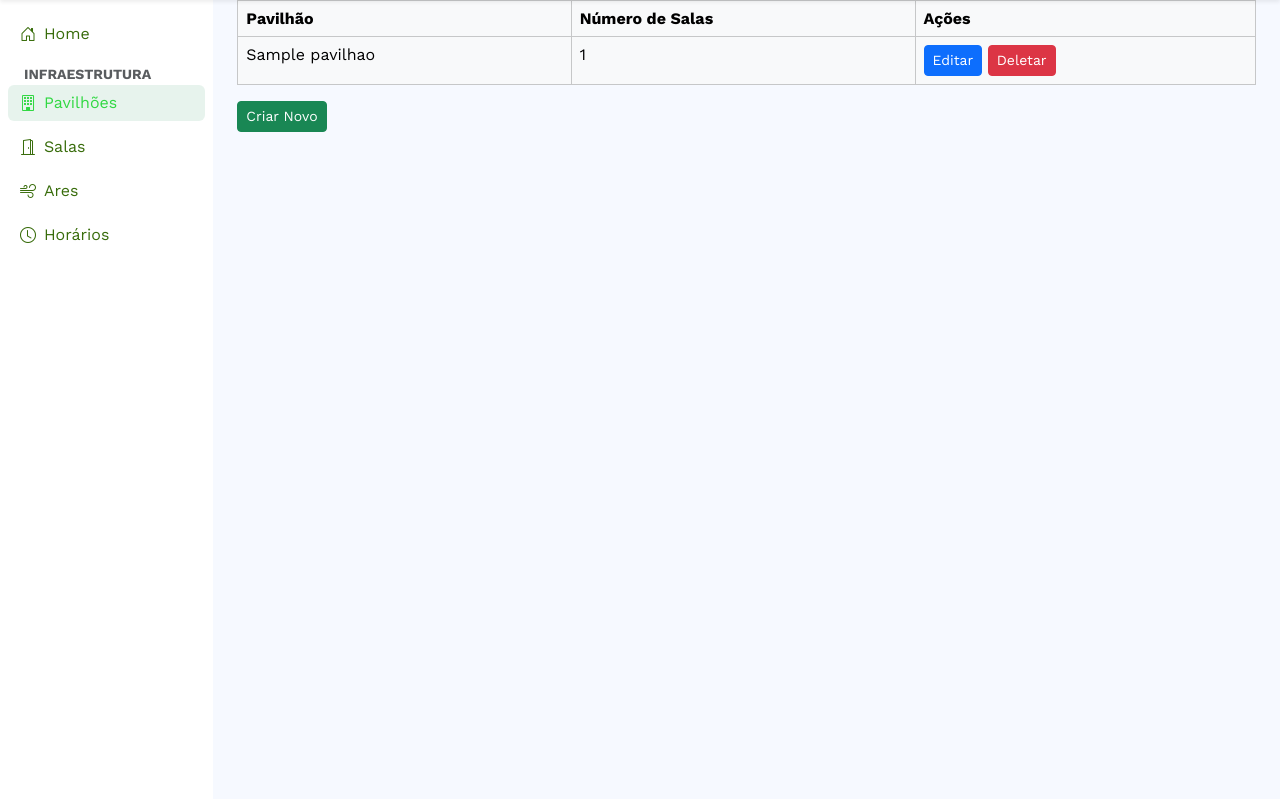
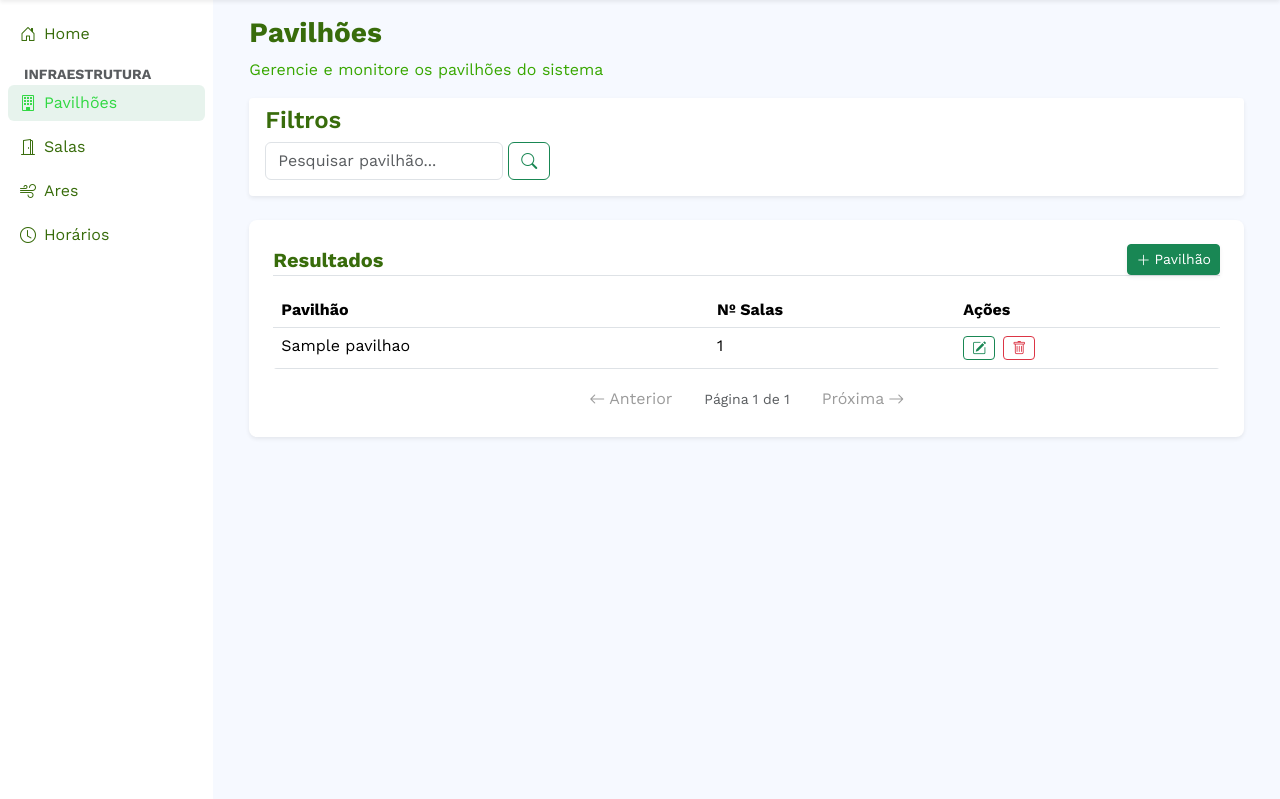
Before and after one commit to HielSaraiva/project-chronoair, a Django app: page /listar_pavilhoes/ in a window 1280 px wide. Shown: the part 53-852 px from the top of the page. Run offline with Django 5.2, Linux system fonts and the light colour scheme; a user stored in the database is signed in; tables that the repository leaves empty hold one stand-in row (values such as "Sample post"); parts of the project's set-up code (start-up, migrations or seed data) failed here and were passed over; some libraries are stand-ins or nearby versions.

Commit message:
fix: modificando listar_pavilhoes.html e correlacionados

```diff
--- a/ac_mm_system/website/static/css/all_website_style.css
+++ b/ac_mm_system/website/static/css/all_website_style.css
@@ -31,7 +31,7 @@ body {
    min-width: 200px;
    width: 256px;
    box-shadow: 2px;
-  }
+}
 
 .dropdown-menu-custom .dropdown-item:hover {
    background-color: rgba(25, 135, 84, 0.1);
@@ -168,10 +168,38 @@ body {
 
 /* Página Inicial */
 
-/* Pavilhões */
+/* Páginas de listagem */
+.btn-custom-active {
+   background-color: rgb(255, 255, 255);
+   color: var(--green-medium-color);
+   border: none;
+   text-decoration: none;
+   padding-left: 8px;
+   padding-right: 8px;
+   padding-top: 2px;
+   padding-bottom: 2px;
+}
 
-/* Salas */
+.btn-custom-active:hover {
+   background-color: rgba(25, 135, 84, 0.1) !important;
+   color: var(--green-light-color) !important;
+   border: none;
+   text-decoration: none;
+   border-radius: 5px;
+}
 
-/* Ares */
+.btn-custom-inactive {
+   background-color: rgb(255, 255, 255);
+   color: rgb(155, 155, 155);
+   border: none;
+   padding-left: 8px;
+   padding-right: 8px;
+   padding-top: 2px;
+   padding-bottom: 2px;
+}
 
-/* Horários */
+/* Páginas de criação/edição */
+
+/* Páginas de deleção */
+
+/* Páginas de ajustes */
--- a/ac_mm_system/website/templates/listar_pavilhoes.html
+++ b/ac_mm_system/website/templates/listar_pavilhoes.html
@@ -1,26 +1,16 @@
 {% extends "base.html" %}
-
 {% load django_bootstrap5 %}
 {% load static %}
 {% bootstrap_css %}
 {% bootstrap_javascript %}
-
-{% block title %}Pavilhões{% endblock title %}
-
-{% block pavilhoes %}
-<div class="button-pavilhao"> <!-- div do botão de pavilhões -->
-    <div class="rectangle-white"></div>
-    <img class="img-botoes-menu" src="{% static 'buttons/buildings-20green.svg' %}"/>
-    <button class="img-botoes-menu" onclick="window.location.href='{% url 'website:listar_pavilhoes' %}'"></button>
-    <div class="nome-botoes-menu">Pavilhões</div>
-</div>
-{% endblock pavilhoes %}
-
+{% block title %}
+    Pavilhões
+{% endblock title %}
 {% block content %}
-    <div class="bloco-central">
+    {% comment %} <div class="bloco-central">
         <div class="lista-pavilhao overflow-auto">
             <!-- div que determina o tamanho do bloco central, onde fica o conteúdo -->
-                {% bootstrap_messages %}
+            <div class="position-fixed">{% bootstrap_messages %}</div>
             <table class="table table-bordered border-success">
                 <!-- div da tabela representando a lista de pavilhões -->
                 <thead>
@@ -36,22 +26,122 @@
                             <td scope="row">{{ pavilhao.nome }}</td>
                             <td scope="row">{{ pavilhao.numero_salas }}</td>
                             <td>
-                            <a class="btn btn-primary btn-sm"
-                               href="{% url 'website:editar_pavilhoes' pavilhao.uuid %}">Editar</a>
-                            <a class="btn btn-danger btn-sm"
-                               href="{% url 'website:deletar_pavilhoes' pavilhao.uuid %}">Deletar</a>
+                                <a class="btn btn-primary btn-sm" href="{% url 'website:editar_pavilhoes' pavilhao.uuid %}">Editar</a>
+                                <a class="btn btn-danger btn-sm" href="{% url 'website:deletar_pavilhoes' pavilhao.uuid %}">Deletar</a>
                             </td>
                         </tr>
                     {% endfor %}
                 </tbody>
             </table>
         </div>
-        <div class="botao-criarnovo"> <!-- div do botão de editar/criar novo -->
-            <button onclick="window.location.href='{% url 'website:criar_pavilhao' %}'" class="btn btn-success btn-sm"
-                    aria-expanded="false">
-                Criar Novo
+        <div class="botao-criarnovo">
+            <!-- div do botão de editar/criar novo -->
+            <button onclick="window.location.href='{% url 'website:criar_pavilhao' %}'" class="btn btn-success btn-sm" aria-expanded="false">Criar Novo</button>
+        </div>
+    </div> {% endcomment %}
+    <div class="container">
+        <h1 class="h3 mt-3 text-green-dark fw-bold">Pavilhões</h1>
+        <p class="text-green-medium">Gerencie e monitore os pavilhões do sistema</p>
+        <!-- Filtros -->
+        <div class="bg-white shadow-sm rounded-1 ps-3 pt-2 pe-3 pb-3 mb-4">
+            <h2 class="h4 text-green-dark fw-semibold">Filtros</h2>
+            <form method="get" class="mt-2 d-flex flex-wrap gap-2">
+                <div style="display: flex; align-items: center; max-width: 400px;">
+                    <input type="text"
+                           name="q"
+                           class="form-control"
+                           placeholder="Pesquisar pavilhão..."
+                           value="{{ query }}"
+                           style="flex-grow: 1;
+                                  margin-right: 5px">
+                    <button class="btn btn-outline-success"
+                            type="submit"
+                            style="align-self: stretch">
+                        <i class="bi bi-search"></i>
                     </button>
                 </div>
+                {% if query %}
+                    <a href="{% url 'website:listar_pavilhoes' %}"
+                       class="btn btn-outline-secondary">Limpar filtro</a>
+                {% endif %}
+            </form>
         </div>
-
+        <!-- Resultados -->
+        <div class="bg-white rounded-3 shadow-sm p-4 mb-4">
+            <div class="d-flex justify-content-between align-items-center border-bottom mb-3">
+                <h2 class="h5 text-green-dark fw-bold mb-0">Resultados</h2>
+                <a href="{% url 'website:criar_pavilhao' %}"
+                   class="btn btn-success btn-sm d-flex align-items-center gap-1 shadow-sm">
+                    <i class="bi bi-plus-lg"></i>
+                    Pavilhão
+                </a>
+            </div>
+            <div class="table-responsive rounded-1">
+                <table class="table table-hover mb-0">
+                    <thead class="table-white">
+                        <tr>
+                            <th scope="col">Pavilhão</th>
+                            <th scope="col">Nº Salas</th>
+                            <th scope="col">Ações</th>
+                        </tr>
+                    </thead>
+                    <tbody>
+                        {% for pavilhao in page_obj %}
+                            <tr>
+                                <td>{{ pavilhao.nome }}</td>
+                                <td>{{ pavilhao.numero_salas }}</td>
+                                <td>
+                                    <div class="d-flex flex-wrap gap-2">
+                                        <a href="{% url 'website:editar_pavilhoes' pavilhao.uuid %}"
+                                           class="btn btn-outline-success btn-sm"
+                                           title="Editar">
+                                            <i class="bi bi-pencil-square"></i>
+                                        </a>
+                                        <a href="{% url 'website:deletar_pavilhoes' pavilhao.uuid %}"
+                                           class="btn btn-outline-danger btn-sm"
+                                           title="Deletar">
+                                            <i class="bi bi-trash"></i>
+                                        </a>
+                                    </div>
+                                </td>
+                            </tr>
+                        {% empty %}
+                            <tr>
+                                <td colspan="3" class="text-center text-muted">Nenhum pavilhão encontrado.</td>
+                            </tr>
+                        {% endfor %}
+                    </tbody>
+                </table>
+            </div>
+            <div class="d-flex justify-content-center align-items-center mt-3 gap-2 flex-wrap">
+                {% if page_obj.has_previous %}
+                    <a class="btn-custom-active d-flex align-items-center gap-1"
+                       href="?q={{ query }}&page={{ page_obj.previous_page_number }}"
+                       aria-label="Página anterior">
+                        <i class="bi bi-arrow-left"></i> Anterior
+                    </a>
+                {% else %}
+                    <button class="btn-custom-inactive d-flex align-items-center gap-1"
+                            disabled
+                            aria-disabled="true">
+                        <i class="bi bi-arrow-left"></i> Anterior
+                    </button>
+                {% endif %}
+                <span class="text-muted small mx-3">Página {{ page_obj.number }} de {{ page_obj.paginator.num_pages }}</span>
+                {% if page_obj.has_next %}
+                    <a class="btn-custom-active d-flex align-items-center gap-1"
+                       href="?q={{ query }}&page={{ page_obj.next_page_number }}"
+                       aria-label="Próxima página">
+                        Próxima <i class="bi bi-arrow-right"></i>
+                    </a>
+                {% else %}
+                    <button class="btn-custom-inactive d-flex align-items-center gap-1"
+                            disabled
+                            aria-disabled="true">
+                        Próxima <i class="bi bi-arrow-right"></i>
+                    </button>
+                {% endif %}
+            </div>
+        </div>
+    </div>
 {% endblock content %}
--- a/ac_mm_system/website/views.py
+++ b/ac_mm_system/website/views.py
@@ -1,6 +1,7 @@
 # Create your views here.
 from django.contrib.auth.decorators import login_required
 from django.db import IntegrityError
+from django.core.paginator import Paginator
 from django.db.models.functions import Lower
 from django.http import Http404
 from django.shortcuts import render, redirect, get_object_or_404
@@ -18,11 +19,21 @@ from chartjs.views.lines import BaseLineChartView
 
 @login_required
 def listar_pavilhoes(request):
-    pavilhoes = Pavilhao.objects.filter(
-        usuario=request.user).order_by(Lower('nome'))
+    query = request.GET.get('q', '')
+    pavilhoes = Pavilhao.objects.filter(usuario=request.user)
+
+    if query:
+        pavilhoes = pavilhoes.filter(nome__icontains=query)
+
+    pavilhoes = pavilhoes.order_by(Lower('nome'))
+
+    paginator = Paginator(pavilhoes, 10)  # 10 por página
+    page_number = request.GET.get('page')
+    page_obj = paginator.get_page(page_number)
 
     context = {
-        'pavilhoes': pavilhoes
+        'page_obj': page_obj,
+        'query': query,
     }
     return render(request, 'listar_pavilhoes.html', context)
 
@@ -342,7 +353,8 @@ def editar_horarios(request, uuid):
     pavilhao_id_get = request.GET.get('pavilhao')
     if pavilhao_id_get:
         try:
-            pavilhao_get = Pavilhao.objects.get(id=pavilhao_id_get, usuario=request.user)
+            pavilhao_get = Pavilhao.objects.get(
+                id=pavilhao_id_get, usuario=request.user)
         except Pavilhao.DoesNotExist:
             pavilhao_get = pavilhao
     else:
@@ -352,14 +364,17 @@ def editar_horarios(request, uuid):
     salas = Sala.objects.filter(pavilhao=pavilhao_get).order_by('nome')
 
     if request.method == 'POST':
-        form = HorarioModelForm(request.POST, instance=horario, usuario=request.user)
+        form = HorarioModelForm(
+            request.POST, instance=horario, usuario=request.user)
 
         pavilhao_id_post = request.POST.get('pavilhao')
         if pavilhao_id_post:
             try:
-                pavilhao_post = Pavilhao.objects.get(id=pavilhao_id_post, usuario=request.user)
+                pavilhao_post = Pavilhao.objects.get(
+                    id=pavilhao_id_post, usuario=request.user)
                 # Atualizar a lista de salas de acordo com o pavilhão escolhido
-                form.fields['sala'].queryset = Sala.objects.filter(pavilhao=pavilhao_post).order_by('nome')
+                form.fields['sala'].queryset = Sala.objects.filter(
+                    pavilhao=pavilhao_post).order_by('nome')
             except Pavilhao.DoesNotExist:
                 form.fields['sala'].queryset = Sala.objects.none()
 
@@ -380,7 +395,6 @@ def editar_horarios(request, uuid):
         'pavilhoes': Pavilhao.objects.filter(usuario=request.user).order_by('nome'),
     }
     return render(request, 'criar_horario.html', context)
-
 
 
 @login_required
```
Lines whose indentation alone changed are shown as unchanged.
